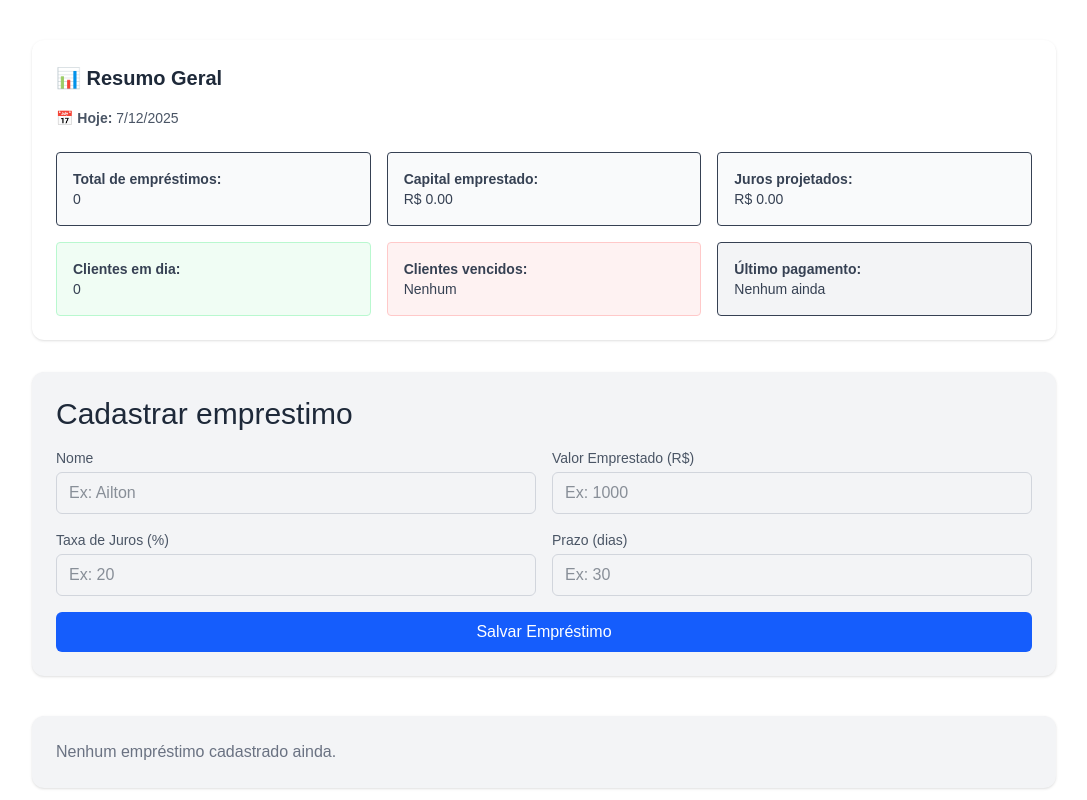
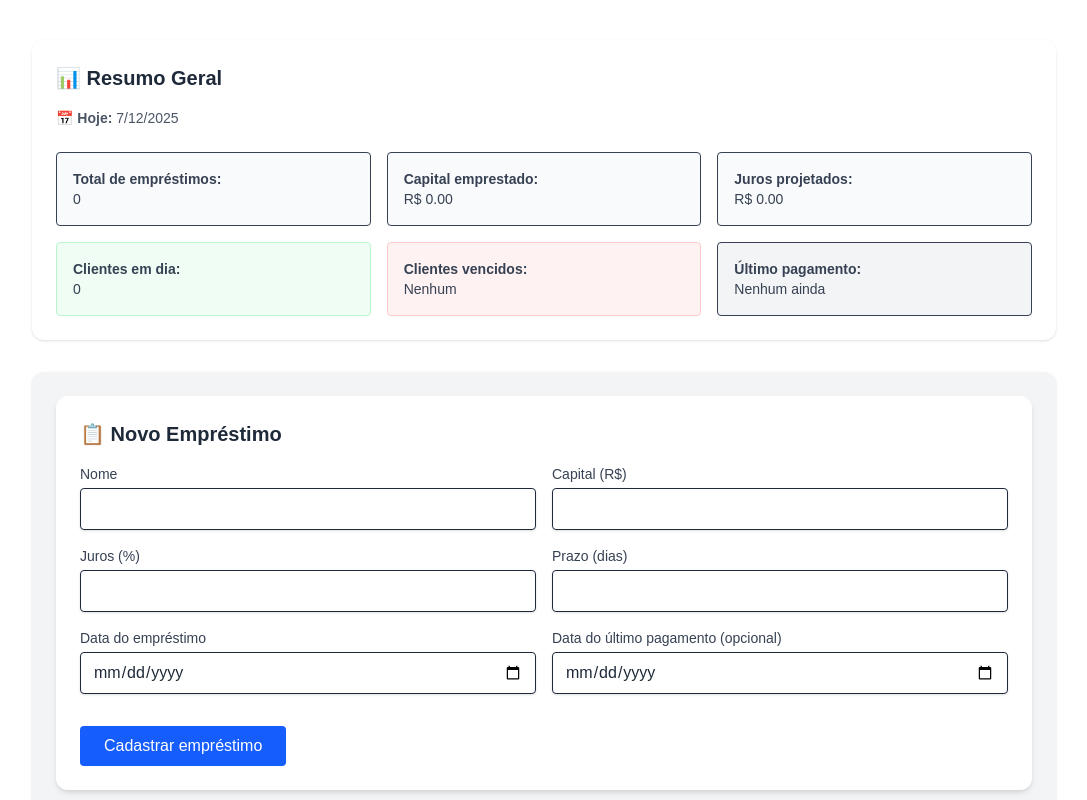
Before and after one commit to trafegoofertaecontingencia/emprestimos, a Next.js app: page / in a window 1280 px wide. Shown: the top 800 px of the page, without its empty margins (96-1183 px from the left). Built offline with nearby package versions, Linux system fonts and the light colour scheme.

Commit message:
inputs adicionados

```diff
--- a/app/layout.js
+++ b/app/layout.js
@@ -19,6 +19,11 @@ export const metadata = {
 export default function RootLayout({ children }) {
   return (
     <html lang="en">
+        <head>
+        <link rel="manifest" href="/manifest.json" />
+        <link rel="icon" href="/icon-192x192.png" />
+        <meta name="theme-color" content="#0b59a1" />
+      </head>
       <body
         className={`${geistSans.variable} ${geistMono.variable} antialiased`}
       >
--- a/app/page.js
+++ b/app/page.js
@@ -10,7 +10,6 @@ export default function HomePage() {
         <div className="max-w-5xl mx-auto space-y-10">
           <Dashboard />
           <section className="bg-gray-100 p-6 rounded-xl shadow">
-            <h1 className="text-3xl mb-4">Cadastrar emprestimo</h1>
             <LoanForm />
           </section>
           <section className="bg-gray-100 p-6 rounded-xl shadow">
--- a/components/LoanForm.jsx
+++ b/components/LoanForm.jsx
@@ -1,6 +1,6 @@
 "use client";
+import { useLoanContext } from "../context/LoanContext";
 import { useState } from "react";
-import { useLoanContext } from "../context/LoanContext";
 import { v4 as uuidv4 } from "uuid";
 
 export default function LoanForm() {
@@ -10,12 +10,14 @@ export default function LoanForm() {
   const [capital, setCapital] = useState("");
   const [interestRate, setInterestRate] = useState("");
   const [termDays, setTermDays] = useState("");
+  const [startDate, setStartDate] = useState("");
+  const [lastPaymentDate, setLastPaymentDate] = useState("");
 
   function handleSubmit(e) {
     e.preventDefault();
 
-    if (!name || !capital || !interestRate || !termDays) {
-      alert("Preencha todos os campos!");
+    if (!name || !capital || !interestRate || !termDays || !startDate) {
+      alert("Preencha todos os campos obrigatórios.");
       return;
     }
 
@@ -25,72 +27,108 @@ export default function LoanForm() {
       capital: parseFloat(capital),
       interestRate: parseFloat(interestRate) / 100,
       termDays: parseInt(termDays),
-      startDate: new Date().toISOString(),
-      transactions: []
+      startDate,
+      transactions: [],
     };
+
+    // Se o usuário informou uma data de último pagamento, cria uma transação inicial
+    if (lastPaymentDate) {
+      newLoan.transactions.push({
+        id: uuidv4(),
+        amount: 0,
+        type: "INTEREST",
+        paidAt: lastPaymentDate
+      });
+    }
 
     dispatch({ type: "ADD_LOAN", payload: newLoan });
 
+    // limpar campos
     setName("");
     setCapital("");
     setInterestRate("");
     setTermDays("");
+    setStartDate("");
+    setLastPaymentDate("");
   }
 
   return (
-    <form onSubmit={handleSubmit} className="grid grid-cols-1 md:grid-cols-2 gap-4">
+    <form
+      onSubmit={handleSubmit}
+      className="bg-white p-6 rounded-xl shadow-md mb-6 space-y-4"
+    >
+      <h2 className="text-xl font-semibold text-gray-800 mb-4">📋 Novo Empréstimo</h2>
+
+      <div className="grid sm:grid-cols-2 gap-4">
         <div>
-        <label className="block text-sm font-medium text-gray-600 mb-1">Nome</label>
+          <label className="block text-sm font-medium text-gray-700">Nome</label>
           <input
             type="text"
-          placeholder="Ex: Ailton"
+            className="w-full mt-1 px-3 py-2 border rounded shadow-sm"
             value={name}
             onChange={e => setName(e.target.value)}
-          className="w-full border border-gray-300 rounded-md px-3 py-2 focus:outline-none focus:ring-2 focus:ring-blue-500"
           />
         </div>
 
         <div>
-        <label className="block text-sm font-medium text-gray-600 mb-1">Valor Emprestado (R$)</label>
+          <label className="block text-sm font-medium text-gray-700">Capital (R$)</label>
           <input
             type="number"
-          placeholder="Ex: 1000"
+            className="w-full mt-1 px-3 py-2 border rounded shadow-sm"
             value={capital}
             onChange={e => setCapital(e.target.value)}
-          className="w-full border border-gray-300 rounded-md px-3 py-2 focus:outline-none focus:ring-2 focus:ring-blue-500"
           />
         </div>
 
         <div>
-        <label className="block text-sm font-medium text-gray-600 mb-1">Taxa de Juros (%)</label>
+          <label className="block text-sm font-medium text-gray-700">Juros (%)</label>
           <input
             type="number"
-          placeholder="Ex: 20"
+            className="w-full mt-1 px-3 py-2 border rounded shadow-sm"
             value={interestRate}
             onChange={e => setInterestRate(e.target.value)}
-          className="w-full border border-gray-300 rounded-md px-3 py-2 focus:outline-none focus:ring-2 focus:ring-blue-500"
           />
         </div>
 
         <div>
-        <label className="block text-sm font-medium text-gray-600 mb-1">Prazo (dias)</label>
+          <label className="block text-sm font-medium text-gray-700">Prazo (dias)</label>
           <input
             type="number"
-          placeholder="Ex: 30"
+            className="w-full mt-1 px-3 py-2 border rounded shadow-sm"
             value={termDays}
             onChange={e => setTermDays(e.target.value)}
-          className="w-full border border-gray-300 rounded-md px-3 py-2 focus:outline-none focus:ring-2 focus:ring-blue-500"
           />
         </div>
 
-      <div className="md:col-span-2">
+        <div>
+          <label className="block text-sm font-medium text-gray-700">Data do empréstimo</label>
+          <input
+            type="date"
+            className="w-full mt-1 px-3 py-2 border rounded shadow-sm"
+            value={startDate}
+            onChange={e => setStartDate(e.target.value)}
+          />
+        </div>
+
+        <div>
+          <label className="block text-sm font-medium text-gray-700">
+            Data do último pagamento (opcional)
+          </label>
+          <input
+            type="date"
+            className="w-full mt-1 px-3 py-2 border rounded shadow-sm"
+            value={lastPaymentDate}
+            onChange={e => setLastPaymentDate(e.target.value)}
+          />
+        </div>
+      </div>
+
       <button
         type="submit"
-          className="w-full bg-blue-600 text-white py-2 px-4 rounded-md hover:bg-blue-700 transition"
+        className="bg-blue-600 text-white px-6 py-2 rounded hover:bg-blue-700 mt-4"
       >
-          Salvar Empréstimo
+        Cadastrar empréstimo
       </button>
-      </div>
     </form>
   );
 }
--- a/next.config.mjs
+++ b/next.config.mjs
@@ -1,4 +1,7 @@
 /** @type {import('next').NextConfig} */
-const nextConfig = {};
+const nextConfig = {
+  reactStrictMode: true,
+  output: 'export'
+};
 
 export default nextConfig;
--- a/package.json
+++ b/package.json
@@ -5,11 +5,12 @@
   "scripts": {
     "dev": "next dev --turbopack",
     "build": "next build",
-    "start": "next start",
-    "lint": "next lint"
+    "start": "node server.js"
   },
   "dependencies": {
+    "express": "^4.18.2",
     "next": "15.3.5",
+    "next-pwa": "^5.6.0",
     "react": "^19.0.0",
     "react-dom": "^19.0.0",
     "uuid": "^11.1.0"
```
Also changed, not shown: public/manifest.json (added), 1 other file (tests, documents, lock files or other folders). Lines whose indentation alone changed are shown as unchanged.
